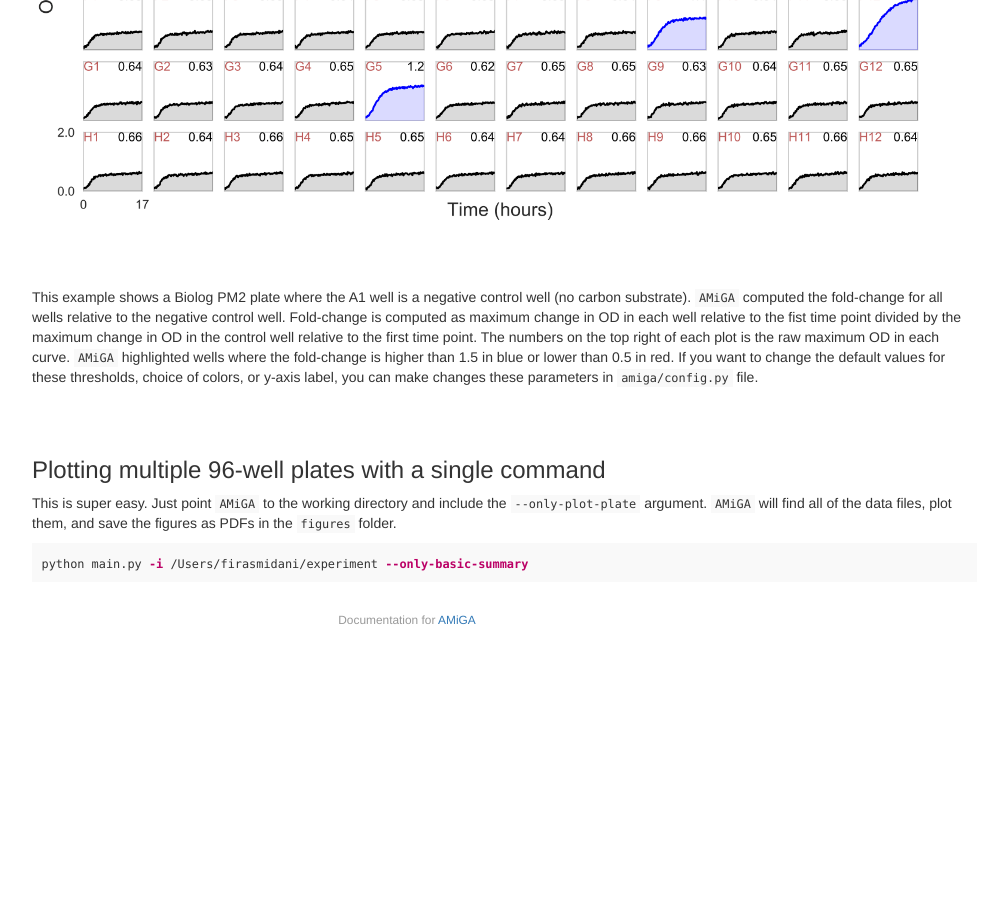
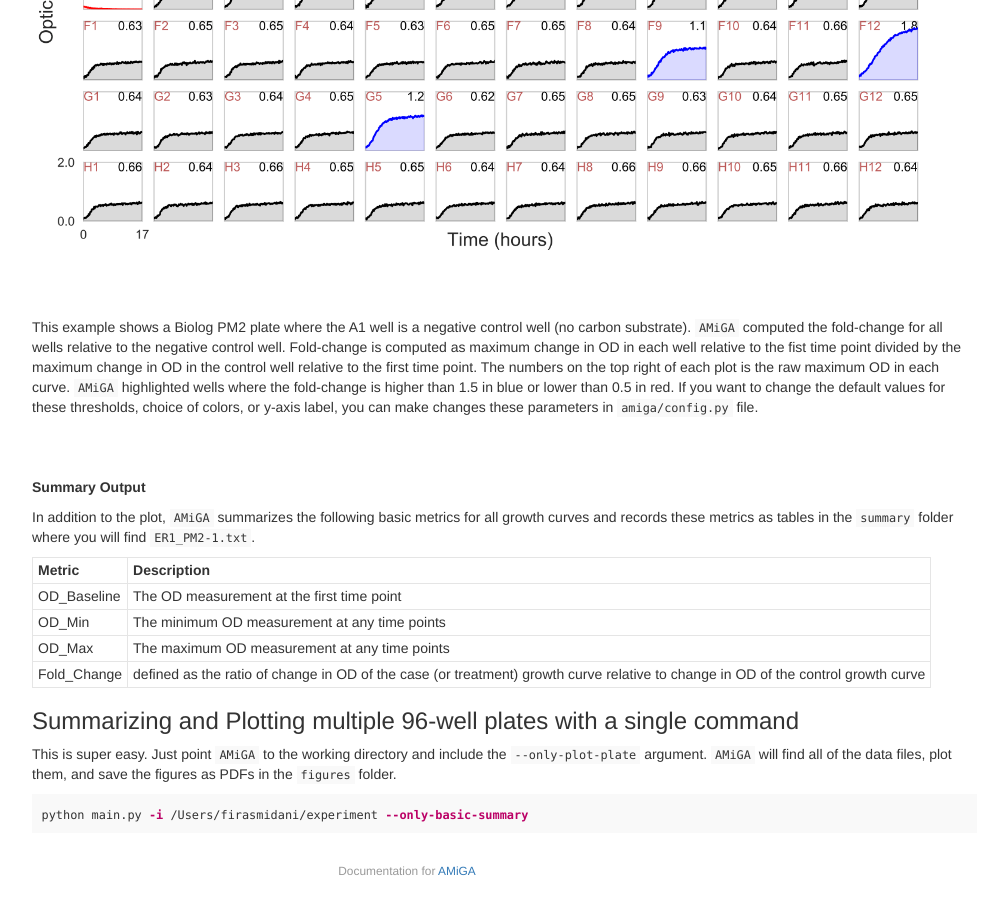
Before and after one commit to firasmidani/amiga, a Jekyll site: the page built from docs/_posts/2020-03-25-plotting.md, in a window 1280 px wide and 900 px high, scrolled down 1181 px. Shown: the whole window, without its empty margins (233-1225 px from the left). Built offline with Jekyll 4.4.1, drawn with Linux system fonts in a browser that asks for light colours; before the commit the page ends 1830 px from its top, so only the background shows below that; some of the changed text lies outside the part shown.

Commit message:
plotting --> basic summary

```diff
--- a/docs/_posts/2020-03-25-plotting.md
+++ b/docs/_posts/2020-03-25-plotting.md
@@ -7,7 +7,7 @@
 use_math: true
 ---
 
-### Plotting a 96-well plate
+### Summarizing and Plotting a 96-well plate
 
 <br />
 
@@ -46,7 +46,9 @@
 
 <br />
 
-In your `/Users/firasmidani/experiment/figures` folder, you will find `ER1_PM2-1.pdf`
+**Plot Output**
+
+In your `/Users/firasmidani/experiment/figures` folder, you will find `ER1_PM2-1.pdf`.
 
 <br /><br />
 
@@ -58,7 +60,18 @@
 
 <br /><br />
 
-### Plotting multiple 96-well plates with a single command
+**Summary Output**
+
+In addition to the plot, `AMiGA` summarizes the following basic metrics for all growth curves and records these metrics as tables in the `summary` folder where you will find `ER1_PM2-1.txt`.
+
+|Metric|Description|
+|:---|:---|
+|OD_Baseline|The OD measurement at the first time point|
+|OD_Min|The minimum OD measurement at any time points|
+|OD_Max|The maximum OD measurement at any time points|
+|Fold_Change|defined as the ratio of change in OD of the case (or treatment) growth curve relative to change in OD of the control growth curve|
+
+### Summarizing and Plotting multiple 96-well plates with a single command
 
 This is super easy. Just point `AMiGA` to the working directory and include the `--only-plot-plate` argument. `AMiGA` will find all of the data files, plot them, and save the figures as PDFs in the `figures` folder.
 
```
Also changed, not shown: docs/index.md (+0 -2 lines).
